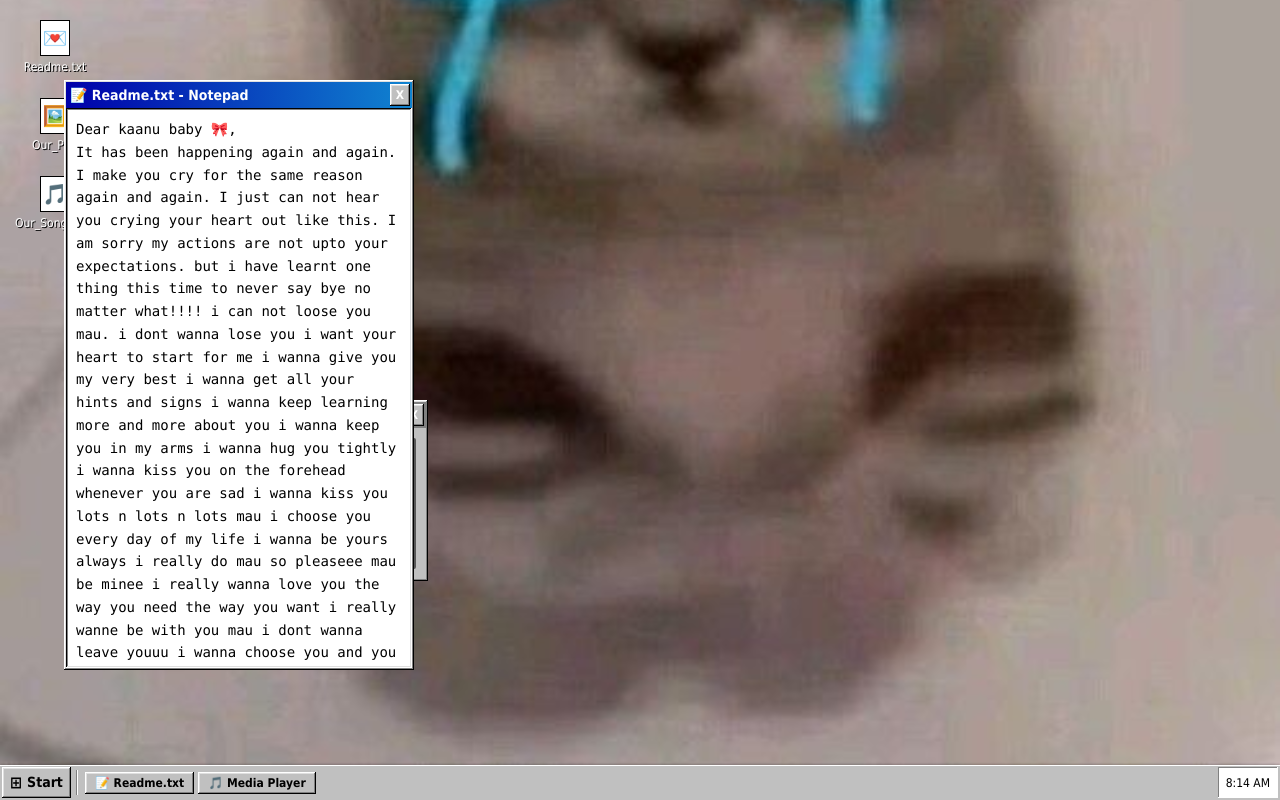
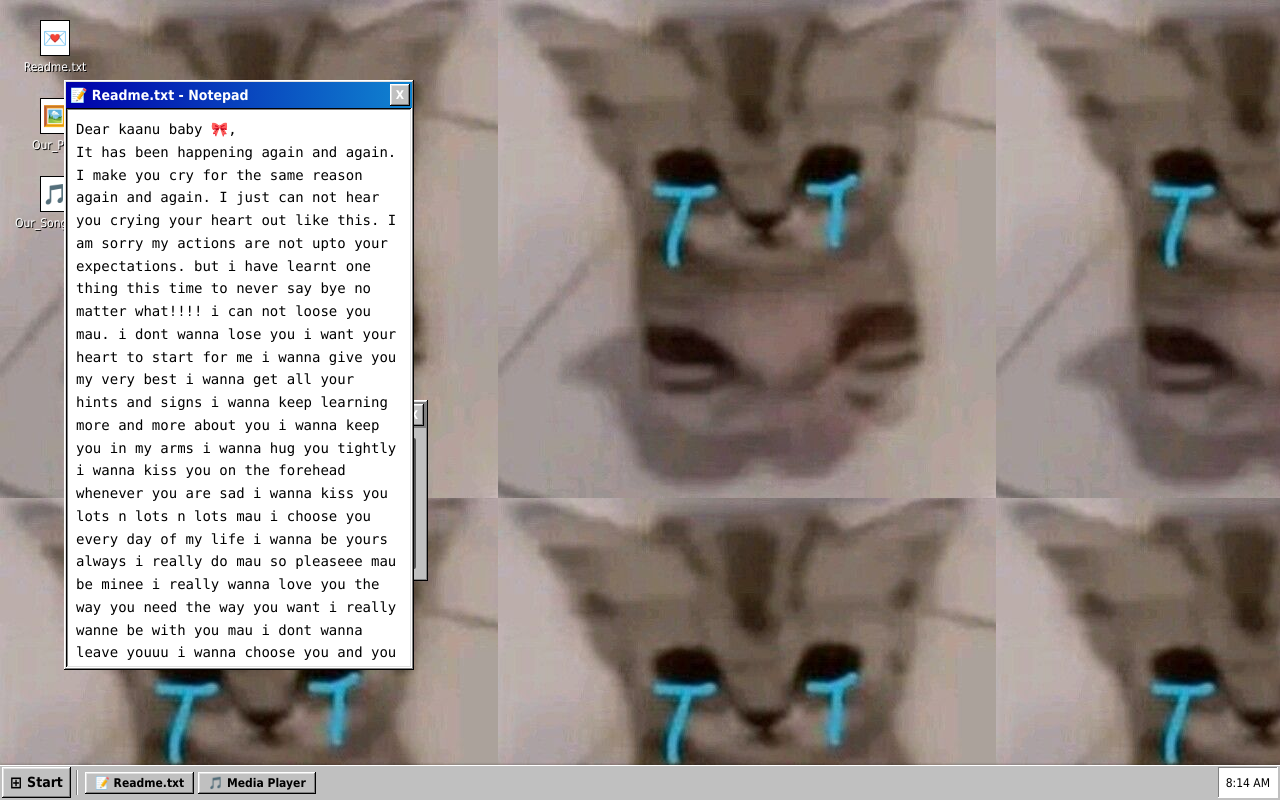
Before and after one commit to frostycry/website-two, a plain HTML site: page index.html in a window 1280 px wide. Drawn offline with nearby package versions, Linux system fonts and the light colour scheme.

Commit message:
Update index.html

```diff
--- a/index.html
+++ b/index.html
@@ -20,16 +20,15 @@
 
 body {
     background-color: var(--desktop-bg);
-            /* Upload your wallpaper image to your GitHub repo and name it 'wallpaper.jpg' */
-            /* If the local file isn't found, it falls back to the teal background color */
     background-image: url('./wallpaper.jpg');
-            background-size: cover;
-            background-position: center;
+    background-repeat: repeat;      /* tile in both directions */
+    background-position: top left;  /* start tiling from the corner, like Windows 95/98 */
+    /* background-size removed so the image keeps its native size */
     font-family: 'MS Sans Serif', 'Tahoma', 'Verdana', sans-serif;
     color: var(--win-text);
     margin: 0;
     padding: 0;
-            overflow: hidden; /* Keep it acting like a desktop */
+    overflow: hidden;
     user-select: none;
     -webkit-user-select: none;
 }
```
Lines whose indentation alone changed are shown as unchanged.
